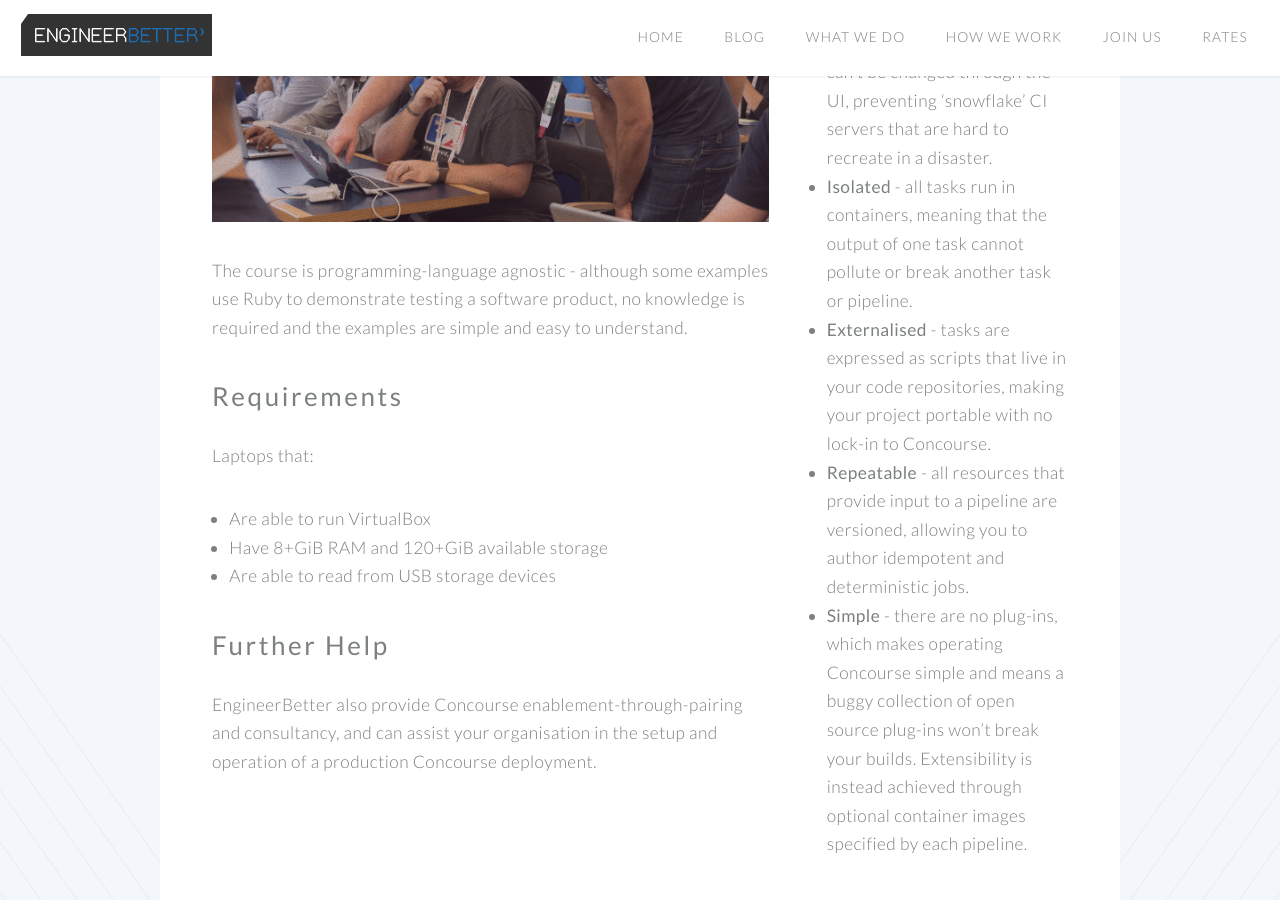
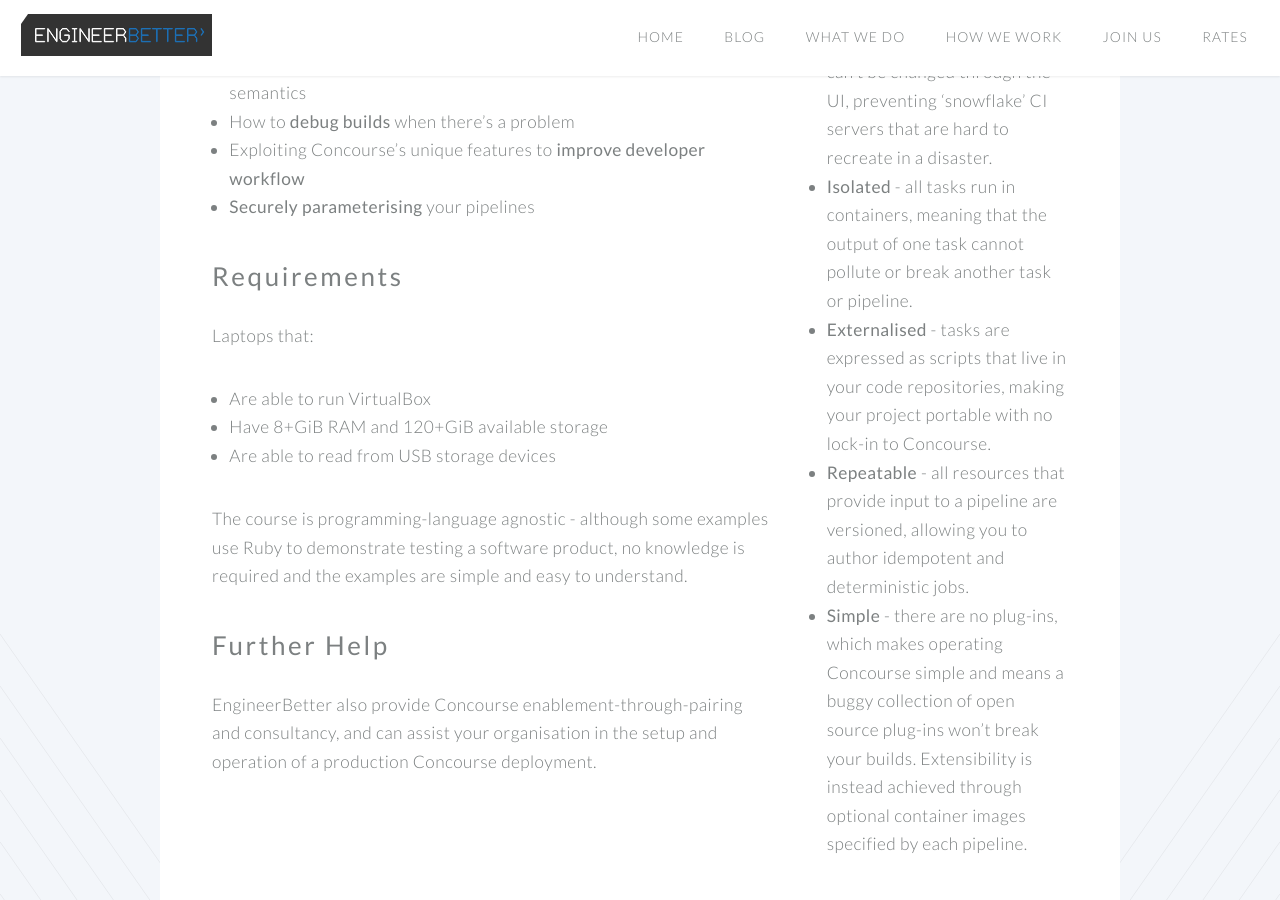
Before and after one commit to DanielJonesEB/engineerbetter.com, a Jekyll site: the page built from concourse-training.html, in a window 1280 px wide and 900 px high, scrolled down 1232 px. Built offline with Jekyll 4.4.1, drawn with Linux system fonts in a browser that asks for light colours.

Commit message:
more sensible order for concoursecourse, of course

```diff
--- a/concourse-training.html
+++ b/concourse-training.html
@@ -22,6 +22,11 @@
               <section>
                 <p>Our training explains everything you need to know in order to start using Concourse within a team.</p>
                 <p>The course is delivered <em>on-site</em> throughout <em>one whole day</em>, with a heavy focus on <em>practical exercises</em> to ensure that trainees leave the session able to use Concourse immediately. We provide <em>multiple instructors</em> to walk the floor during these practical exercises, giving trainees the opportunity to ask questions and leverage EngineerBetter's experience of running Concourse in production.</p>
+                <a href="#contact" class="image featured clip">
+                  <image src="/images/training.jpg" />
+                </a>
+              </section>
+              <section>
                 <header>
                   <h2><strong>Syllabus</strong></h2>
                 </header>
@@ -36,13 +41,6 @@
                   <li><em>Securely parameterising</em> your pipelines</li>
                 </ul>
               </section>
-              <section>
-                <a href="#contact" class="image featured clip">
-                  <image src="/images/training.jpg" />
-                </a>
-                <p>The course is programming-language agnostic - although some examples use Ruby to demonstrate testing a software product, no knowledge is required and the examples are simple and easy to understand.</p>
-              </section>
-              <section>
 
                <section>
                 <header>
```
Also changed, not shown: other parts of concourse-training.html (+1 -0 lines).
